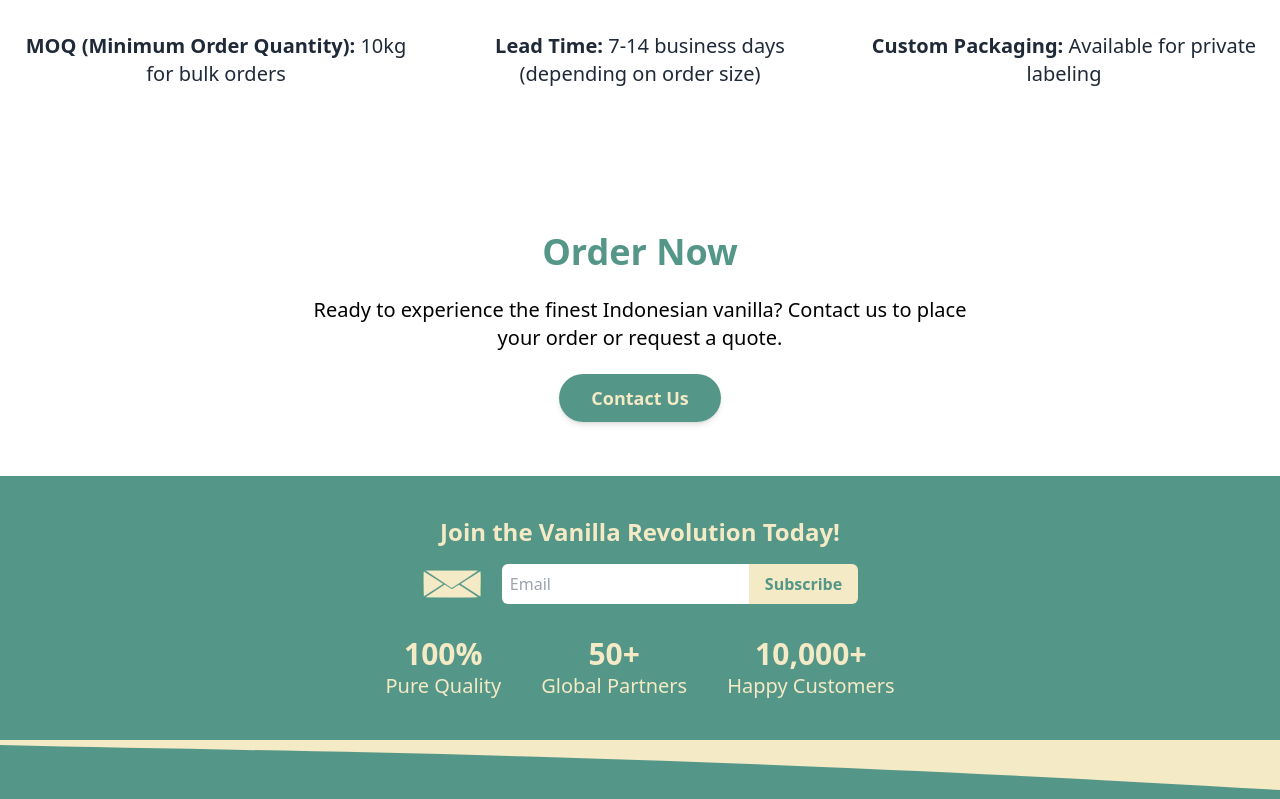
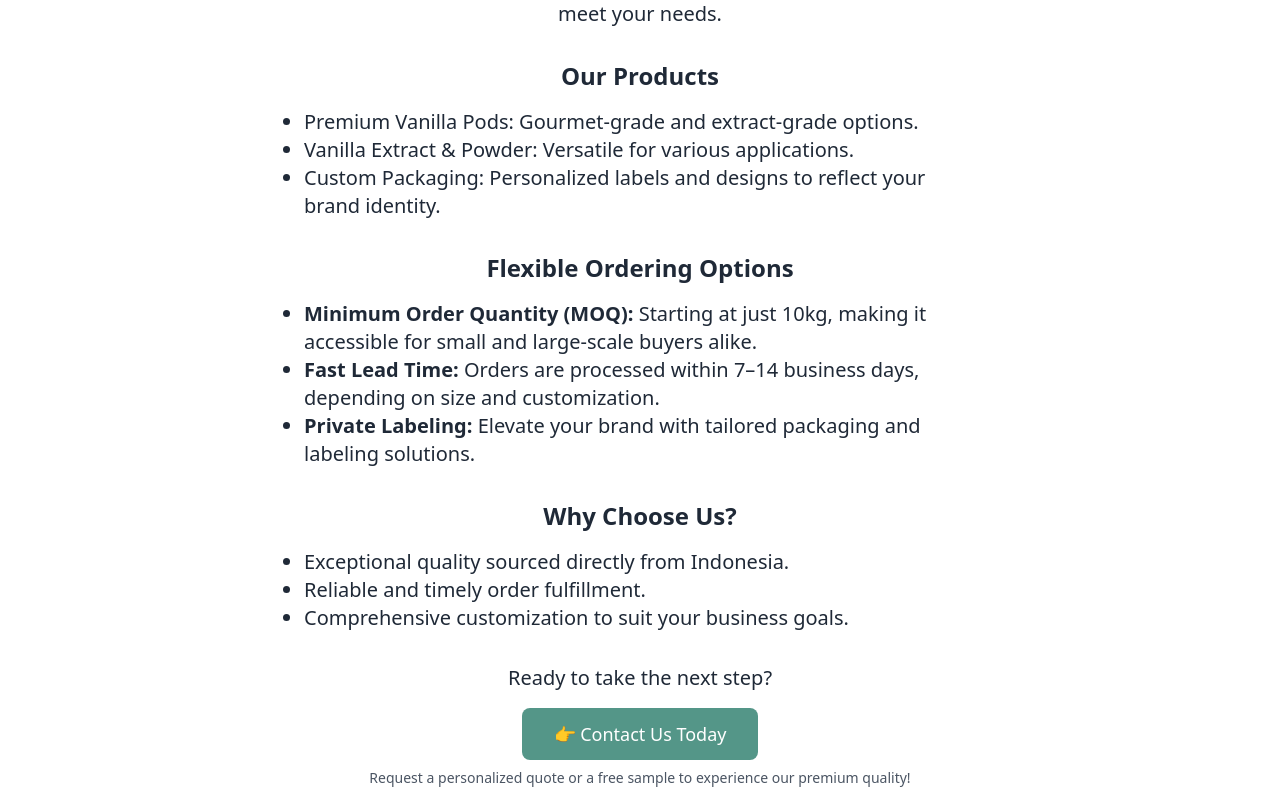
Before and after one commit to mrzero1945/vanilla-company, a Next.js app: page /products in a window 1280 px wide. Shown: the part 3001-3800 px from the top of the page. Built offline with nearby package versions, Linux system fonts and the light colour scheme.

Commit message:
update margin on some pages

```diff
--- a/components/products.tsx
+++ b/components/products.tsx
@@ -21,7 +21,7 @@ const Products = () => {
           />
           </div>
           <h1 className="text-5xl font-bold mb-6">Our Premium Vanilla Products</h1>
-          <p className="text-lg sm:text-xl mb-8 max-w-3xl mx-auto leading-relaxed">
+          <p className="text-lg sm:text-xl mb-8 max-w-3xl mx-auto leading-relaxed mx-5">
             Discover the finest Indonesian vanilla beans, extracts, pastes, and more. Perfect for gourmet culinary creations and premium applications.
           </p>
         </div>
@@ -313,7 +313,7 @@ const Products = () => {
     Extracted directly from our finest vanilla pods, our premium vanilla seeds provide an intense, aromatic flavor that enhances the quality of gourmet products. These tiny black specks are packed with rich vanilla essence, making them perfect for adding both flavor and visual appeal to your culinary creations. The seeds' delicate yet potent flavor works beautifully in everything from high-end desserts and pastries to premium beverages, infusions, and gourmet chocolate. Vanilla seeds are the ideal choice for chefs looking to elevate their dishes with an authentic, high-quality vanilla flavor. Perfect for those seeking both flavor and aesthetic appeal, they add a luxurious touch to any recipe.
   </p>
   <h4 className="mt-5">Specifications:</h4>
-  <ul className="text-sm list-inside text-gray-600 my-4">
+  <ul className="text-sm  text-gray-600 my-4">
     <li>
       Product Type: Vanilla Seeds
     </li>
@@ -383,26 +383,54 @@ const Products = () => {
 <section className="bg-white text-gray-800 py-16">
   <div className="container mx-auto px-4">
     <h2 className="text-4xl font-bold mb-6 text-[rgb(84,150,136)] text-center">
-      Bulk Orders & Customization
+      Customizable Bulk Orders for Your Business Needs
     </h2>
     <p className="text-lg sm:text-xl mb-8 max-w-2xl md:mx-auto text-center mx-4">
-      We offer flexible bulk ordering options for manufacturers, wholesalers, and private label clients. Whether you need large quantities of vanilla pods, vanilla extract, or customized packaging, we are happy to accommodate your business needs.
+      At PT. Nature’s Exquisite Nusantara, we specialize in providing flexible bulk ordering solutions for manufacturers, wholesalers, and private label clients. Whether you require large quantities of premium vanilla products or custom packaging tailored to your brand, we’re here to meet your needs.
     </p>
 
-    <div className="grid grid-cols-1 md:grid-cols-3 gap-6">
-  <p className="text-lg sm:text-xl mb-4 max-w-2xl mx-auto text-center">
-    <strong>MOQ (Minimum Order Quantity):</strong> 10kg for bulk orders
-  </p>
-  <p className="text-lg sm:text-xl mb-4 max-w-2xl mx-auto text-center">
-    <strong>Lead Time:</strong> 7-14 business days (depending on order size)
-  </p>
-  <p className="text-lg sm:text-xl mb-4 max-w-2xl mx-auto text-center">
-    <strong>Custom Packaging:</strong> Available for private labeling
-  </p>
-</div>
+    <h3 className="text-2xl font-semibold mb-4 text-center">Our Products</h3>
+    <ul className="list-disc  mb-8 text-lg sm:text-xl max-w-2xl mx-auto">
+      <li>Premium Vanilla Pods: Gourmet-grade and extract-grade options.</li>
+      <li>Vanilla Extract & Powder: Versatile for various applications.</li>
+      <li>Custom Packaging: Personalized labels and designs to reflect your brand identity.</li>
+    </ul>
 
+    <h3 className="text-2xl font-semibold mb-4 text-center">Flexible Ordering Options</h3>
+    <ul className="list-disc  mb-8 text-lg sm:text-xl max-w-2xl mx-auto">
+      <li>
+        <strong>Minimum Order Quantity (MOQ):</strong> Starting at just 10kg, making it accessible for small and large-scale buyers alike.
+      </li>
+      <li>
+        <strong>Fast Lead Time:</strong> Orders are processed within 7–14 business days, depending on size and customization.
+      </li>
+      <li>
+        <strong>Private Labeling:</strong> Elevate your brand with tailored packaging and labeling solutions.
+      </li>
+    </ul>
+
+    <h3 className="text-2xl font-semibold mb-4 text-center">Why Choose Us?</h3>
+    <ul className="list-disc  mb-8 text-lg sm:text-xl max-w-2xl mx-auto">
+      <li>Exceptional quality sourced directly from Indonesia.</li>
+      <li>Reliable and timely order fulfillment.</li>
+      <li>Comprehensive customization to suit your business goals.</li>
+    </ul>
+
+    <div className="text-center">
+      <p className="text-lg sm:text-xl mb-4">Ready to take the next step?</p>
+      <a
+        href="#contact"
+        className="inline-block px-8 py-3 bg-[rgb(84,150,136)] text-white rounded-lg text-lg font-medium"
+      >
+        👉 Contact Us Today
+      </a>
+      <p className="text-sm mt-2 text-gray-600">
+        Request a personalized quote or a free sample to experience our premium quality!
+      </p>
+    </div>
   </div>
 </section>
+
 
 
       {/* Call to Action */}
--- a/components/subscribe-email.tsx
+++ b/components/subscribe-email.tsx
@@ -11,7 +11,7 @@ const EmailSubcribe = () => {
         alt="email"
         width={60}
         height={60}
-        className="me-5"
+        className="mx-5"
         />
           <input
             type="email"
--- a/components/sustainability.tsx
+++ b/components/sustainability.tsx
@@ -21,8 +21,8 @@ const Sustainability = () => {
           height={60}
           className='mx-auto'
           />
-          <h1 className="text-5xl font-bold mb-6">Our Commitment to Sustainability</h1>
-          <p className="text-lg sm:text-xl mb-8 max-w-3xl mx-auto leading-relaxed">
+          <h1 className="text-5xl font-bold mb-6 mx-5">Our Commitment to Sustainability</h1>
+          <p className="text-lg sm:text-xl mb-8 max-w-3xl mx-auto leading-relaxed mx-5">
             At PT Nature’s Exquisite Nusantara, sustainability is at the heart of our business.
             We strive to preserve the environment while supporting local communities and ensuring premium quality products.
           </p>
```
Also changed, not shown: 2 other files (tests, documents, lock files or other folders).
